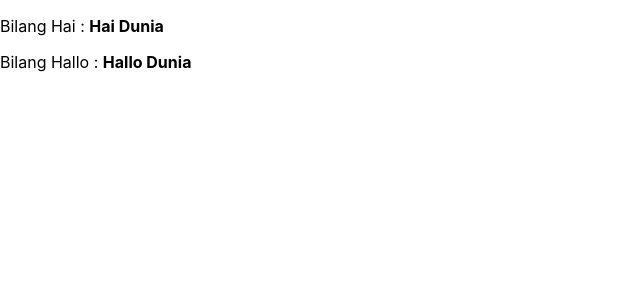
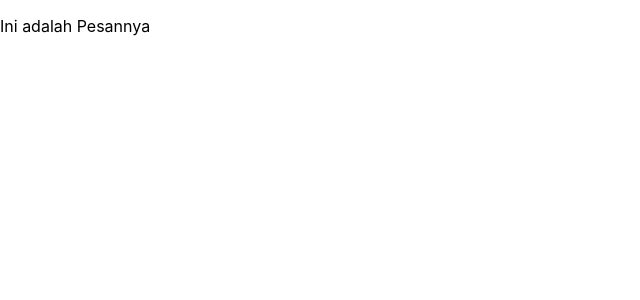
Before and after one commit to Zulharmin-192113301/Pertemuan5, a React (Create React App) app: page / in a window 1280 px wide. Shown: the top 300 px of the page, without its empty margins (0-640 px from the left). Built offline with nearby package versions, Linux system fonts and the light colour scheme.

Commit message:
Latihan 5.2 - function komponen

```diff
--- a/src/App.js
+++ b/src/App.js
@@ -1,26 +1,19 @@
 import React, { Component } from 'react';
 import './App.css';
+import logo from './logo.svg';
 
-function bilanghai(){
-  return "Hai Dunia"
+function Pesan() {
+   return <p>Ini adalah Pesannya</p>
 }
 
 class App extends Component {
-
-  bilanghalo() {
-    return " Hallo Dunia"
-  }
-
   render(){
     return (
-      <>
-      <p>Bilang Hai : <b>{bilanghai()}</b></p>
-      <p>Bilang Hallo : <b>{this.bilanghalo()}</b></p>
-      </>
+      <div>
+        <Pesan/>
+      </div>
     )
   }
-
-
 }
 
 export default App;
```
